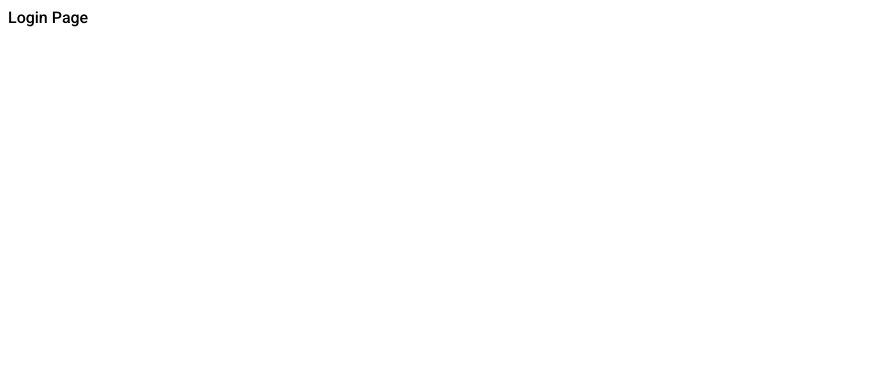
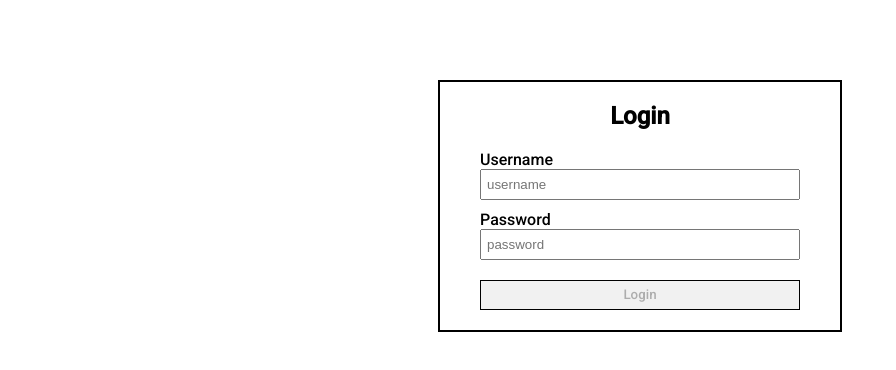
Before and after one commit to isose/LeetList, a React (Create React App) app in the folder frontend/: page /login in a window 1280 px wide. Shown: the top 370 px of the page, without its empty margins (0-896 px from the left). Built offline with nearby package versions, Linux system fonts and the light colour scheme.

Commit message:
Implemented login component

```diff
--- /dev/null
+++ b/frontend/context/AuthProvider.tsx
@@ -0,0 +1,16 @@
+import React, { createContext, useState } from 'react';
+
+interface IAuthContext {
+  auth: any;
+  setAuth?: any;
+}
+
+const AuthContext = createContext<Partial<IAuthContext>>({});
+
+export const AuthProvider = ({ children }: any) => {
+  const [auth, setAuth] = useState({});
+
+  return <AuthContext.Provider value={{ auth, setAuth }}>{children}</AuthContext.Provider>;
+};
+
+export default AuthContext;
--- a/frontend/pages/Login.tsx
+++ b/frontend/pages/Login.tsx
@@ -1,7 +1,74 @@
-import React from 'react';
+import axios from 'axios';
+import React, { useContext, useEffect, useState } from 'react';
+import { useNavigate } from 'react-router-dom';
+import AuthContext from '../context/AuthProvider';
 
 const Login = () => {
-  return <div>Login Page</div>;
+  const navigate = useNavigate();
+
+  const { setAuth } = useContext(AuthContext);
+
+  const [username, setUsername] = useState('');
+  const [password, setPassword] = useState('');
+
+  const [usernameError, setUsernameError] = useState('');
+  const [passwordError, setPasswordError] = useState('');
+
+  useEffect(() => {
+    setUsernameError('');
+  }, [username]);
+
+  useEffect(() => {
+    setPasswordError('');
+  }, [password]);
+
+  const handleSubmit = async (e: any) => {
+    e.preventDefault();
+    try {
+      const response = await axios.post('/api/login', JSON.stringify({ username, password }), {
+        headers: { 'Content-Type': 'application/json' },
+        withCredentials: true,
+      });
+      const accessToken = response.data.accessToken;
+      setAuth({ username, accessToken });
+      navigate('/');
+    } catch (err: any) {
+      if (err?.response) {
+        const data = err.response.data;
+        if (data.username) {
+          setUsernameError(data.username);
+        }
+        if (data.password) {
+          setPasswordError(data.password);
+        }
+      }
+    }
+  };
+
+  return (
+    <div className='login'>
+      <h2 className='header'>Login</h2>
+      <form className='login-form' onSubmit={handleSubmit}>
+        <div>
+          <label>Username</label>
+          <input placeholder='username' onChange={(e) => setUsername(e.target.value)} />
+          {usernameError && <p>{usernameError}</p>}
+        </div>
+        <div>
+          <label>Password</label>
+          <input
+            type='password'
+            placeholder='password'
+            onChange={(e) => setPassword(e.target.value)}
+          />
+          {passwordError && <p>{passwordError}</p>}
+        </div>
+        <button className='login-button' disabled={!username || !password ? true : false}>
+          Login
+        </button>
+      </form>
+    </div>
+  );
 };
 
 export default Login;
--- a/frontend/src/index.css
+++ b/frontend/src/index.css
@@ -247,7 +247,8 @@ svg {
   border-radius: 5px;
 }
 
-.register {
+.register,
+.login {
   margin: 10vh auto 0 auto;
   padding-bottom: 20px;
   max-width: 400px;
@@ -255,30 +256,35 @@ svg {
   border: 2px solid black;
 }
 
-.register .header {
+.register .header,
+.login .header {
   text-align: center;
 }
 
-.register-form {
+.register-form,
+.login-form {
   display: flex;
   flex-flow: column;
   align-items: center;
 }
 
-.register-form div {
+.register-form div,
+.login-form div {
   margin-bottom: 10px;
   width: 80%;
   display: flex;
   flex-flow: column;
 }
 
-.register-form p {
+.register-form p,
+.login-form p {
   margin: 0;
   font-size: 14px;
   color: red;
 }
 
-.register input {
+.register input,
+.login input {
   padding-left: 5px;
   height: 25px;
 }
@@ -293,7 +299,8 @@ svg {
   outline: none;
 }
 
-.register-button {
+.register-button,
+.login-button {
   margin-top: 10px;
   width: 80%;
   height: 30px;
--- a/frontend/src/index.tsx
+++ b/frontend/src/index.tsx
@@ -2,6 +2,7 @@ require('file-loader?name=[name].[ext]!../public/index.html');
 import React from 'react';
 import ReactDOM from 'react-dom/client';
 import { BrowserRouter } from 'react-router-dom';
+import { AuthProvider } from '../context/AuthProvider';
 import App from './App';
 import './index.css';
 import reportWebVitals from './reportWebVitals';
@@ -9,9 +10,11 @@ import reportWebVitals from './reportWebVitals';
 const root = ReactDOM.createRoot(document.getElementById('root') as HTMLElement);
 root.render(
   <React.StrictMode>
-    <BrowserRouter>
-      <App />
-    </BrowserRouter>
+    <AuthProvider>
+      <BrowserRouter>
+        <App />
+      </BrowserRouter>
+    </AuthProvider>
   </React.StrictMode>,
 );
 
```
Also changed, not shown: 2 other files (tests, documents, lock files or other folders).
